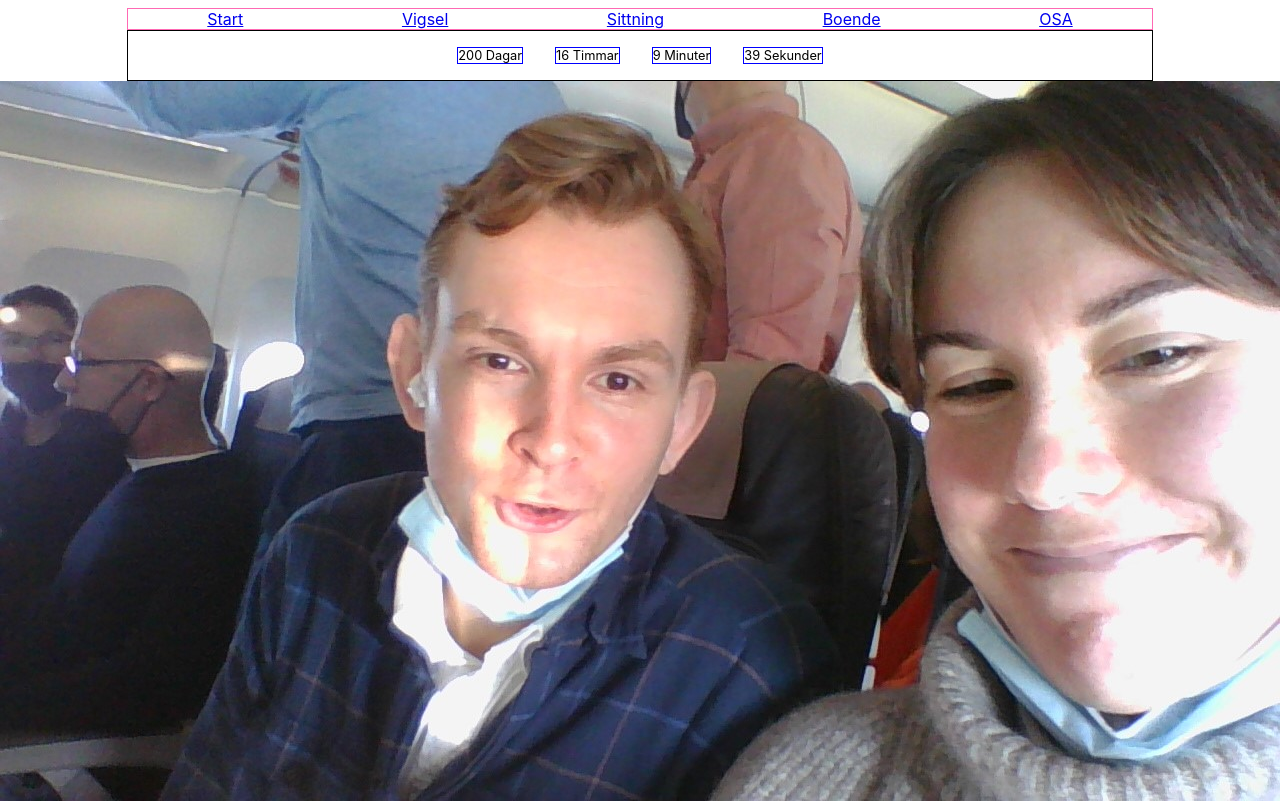
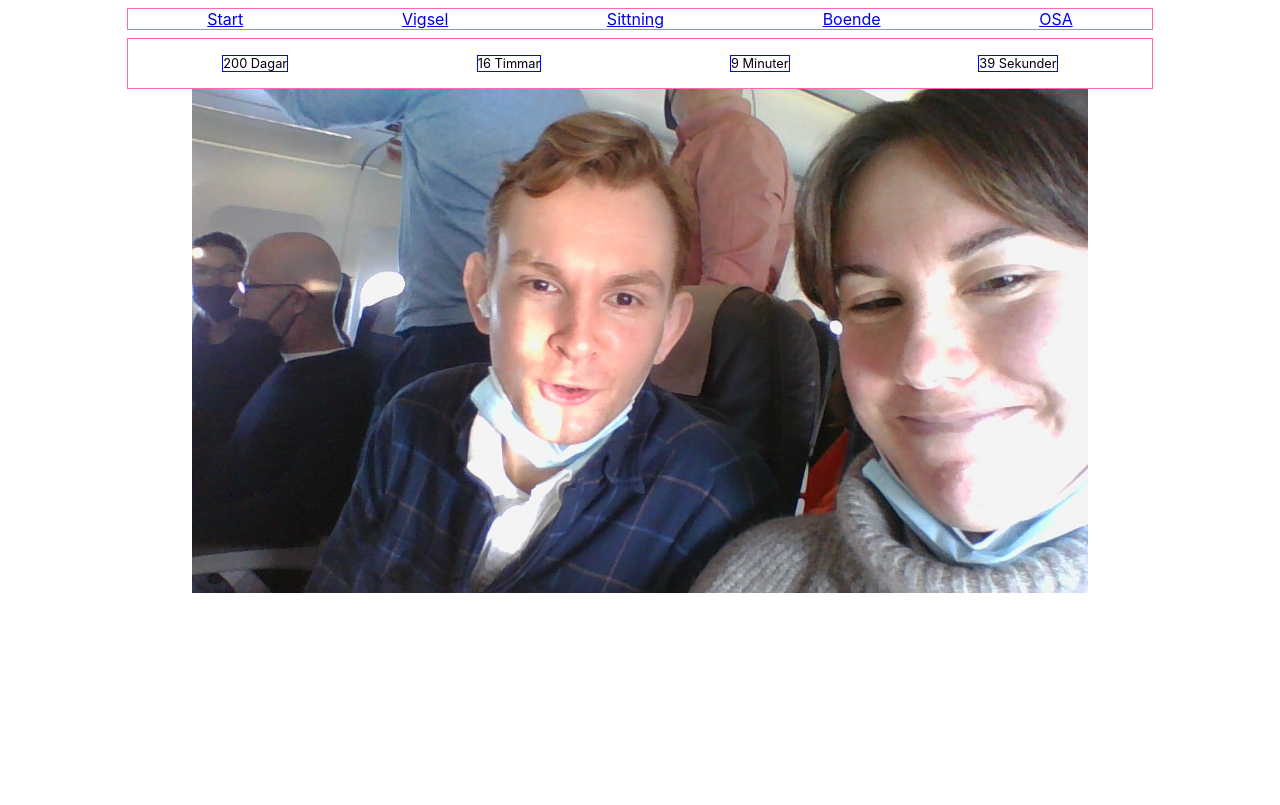
Before and after one commit to fishenchips/wedding-project, a React (Create React App) app: page / in a window 1280 px wide. Built offline with nearby package versions, Linux system fonts and the light colour scheme.

Commit message:
changing stying to styled-components

```diff
--- a/src/App.css
+++ b/src/App.css
@@ -1,43 +1,3 @@
 .App {
   text-align: center;
 }
-
-.navbar {
-  border: 1px solid hotpink;
-  width: 80%;
-  margin: 0 auto;
-  margin-top: 0.5rem;
-  display: flex;
-  justify-content: space-around;
-}
-
-.clock {
-  border: 1px solid black;
-  display: flex;
-  width: 80%;
-  margin: 0 auto;
-  justify-content: center;
-}
-
-.dagar {
-  border: 1px solid blue;
-  margin: 1rem;
-  font-size: 0.8rem;
-}
-.timmar {
-  border: 1px solid blue;
-  margin: 1rem;
-  font-size: 0.8rem;
-}
-
-.minuter {
-  border: 1px solid blue;
-  margin: 1rem;
-  font-size: 0.8rem;
-}
-
-.sekunder {
-  border: 1px solid blue;
-  margin: 1rem;
-  font-size: 0.8rem;
-}
--- a/src/components/BannerPic.js
+++ b/src/components/BannerPic.js
@@ -1,10 +1,12 @@
-import React from 'react'
+import React from 'react';
+import { BannerDiv, BannerImg } from "../styling/bannerPic";
+
 
 function BannerPic() {
   return (
-    <div>
-      <img src={require('../images/demo.jpg') }alt='Hello'/>
-    </div>
+    <BannerDiv>
+      <BannerImg src={require('../images/demo.jpg') }alt='Hello'/>
+    </BannerDiv>
   )
 }
 
--- a/src/components/Countdown.js
+++ b/src/components/Countdown.js
@@ -1,4 +1,5 @@
 import React, {useState, useEffect} from 'react'
+import { Clock, Days, Hours, Minutes, Seconds } from "../styling/navBar"
 
 function Countdown() {
     //Creating hooks for days, hours, minutes and seconds remaining
@@ -48,12 +49,12 @@ function Countdown() {
   return (
     <section className='timerContainer'>
         <section className='timer'>
-            <div className='clock'>
-                <p className='dagar'>{timerDays} Dagar</p>
-                <p className='timmar'>{timerHours} Timmar</p>
-                <p className='minuter'>{timerMin} Minuter</p>
-                <p className='sekunder'>{timerSec} Sekunder</p>
-            </div>
+            <Clock>
+                <Days>{timerDays} Dagar</Days>
+                <Hours>{timerHours} Timmar</Hours>
+                <Minutes>{timerMin} Minuter</Minutes>
+                <Seconds>{timerSec} Sekunder</Seconds>
+            </Clock>
         </section>
     </section>
   )
--- a/src/components/Navbar.js
+++ b/src/components/Navbar.js
@@ -1,6 +1,7 @@
 import React from 'react';
 import {Link} from "react-router-dom";
 import Countdown from './Countdown';
+import { NavBar } from "../styling/navBar"
 
 // Todo: Style Link - remove underline, change initial color, "visited color", "while pressed color"
 //"and add color to show which one is "active""
@@ -8,13 +9,13 @@ import Countdown from './Countdown';
 function Navbar() {
   return (
     <div>
-      <div className='navbar'>
+      <NavBar>
         <Link to="/">Start</Link>
         <Link to="/vigsel">Vigsel</Link>
         <Link to="/sittning">Sittning</Link>
         <Link to="/boende">Boende</Link>
         <Link to="osa">OSA</Link>
-      </div>
+      </NavBar>
 
       <Countdown />
     </div>
--- /dev/null
+++ b/src/styling/bannerPic.js
@@ -0,0 +1,13 @@
+import styled from "styled-components";
+// import {motion} from "framer-motion" < -- is not installed, installed the wrong package
+
+export const BannerDiv = styled.div`
+    border: 0px solid orange;
+    width: 70%;
+    height: auto;
+    margin: 0 auto;
+`
+
+export const BannerImg = styled.img`
+    width: 100%;
+`
--- /dev/null
+++ b/src/styling/navBar.js
@@ -0,0 +1,31 @@
+import styled from "styled-components";
+
+export const NavBar = styled.div`
+    border: 1px solid hotpink;
+    width: 80%;
+    margin: 0 auto;
+    margin-top: 0.5rem;
+    display: flex;
+    justify-content: space-around;
+`
+
+export const Clock = styled.div`
+    border: 1px solid hotpink;
+    width: 80%;
+    margin: 0 auto;
+    margin-top: 0.5rem;
+    display: flex;
+    justify-content: space-around;
+`
+
+export const Days = styled.p`
+    border: 1px solid blue;
+    margin: 1rem;
+    font-size: 0.8rem;
+`
+
+export const Hours = styled(Days)``
+
+export const Minutes = styled(Days)``
+
+export const Seconds = styled(Days)``
```
